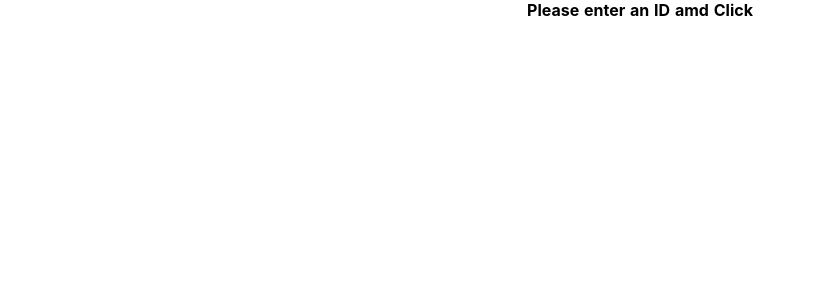
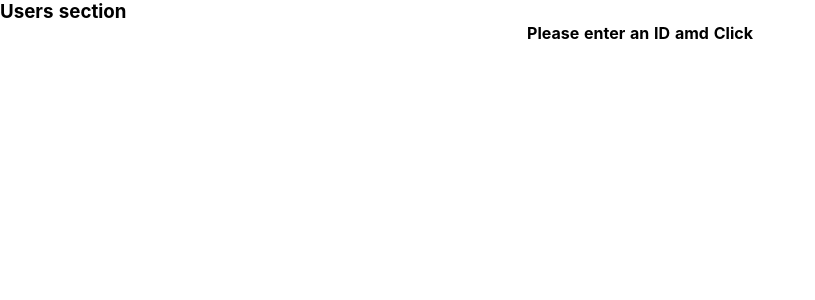
Before and after one commit to gaiyadev/nuxt-course, a Nuxt app: page / in a window 1280 px wide. Shown: the top 300 px of the page, without its empty margins (0-815 px from the left). Built offline with nearby package versions, Linux system fonts and the light colour scheme.

Commit message:
Nuxt layout

```diff
--- /dev/null
+++ b/layouts/users.vue
@@ -0,0 +1,11 @@
+<template>
+  <div>
+    <header>
+      <h3>Users section</h3>
+    </header>
+    <nuxt />
+  </div>
+</template>
+
+<style>
+</style>
--- a/pages/index.vue
+++ b/pages/index.vue
@@ -4,7 +4,14 @@
   </div>
 </template>
 
-
+<script>
+export default {
+  data() {
+    return {}
+  },
+  layout: 'users'
+}
+</script>
 
 <style>
 .container {
--- a/pages/users/_id.vue
+++ b/pages/users/_id.vue
@@ -5,6 +5,7 @@
 export default {
   validate(data) {
     return /^\d+$/.test(data.params.id)
-  }
+  },
+  layout: 'users'
 }
 </script>
--- a/pages/users/index.vue
+++ b/pages/users/index.vue
@@ -3,3 +3,8 @@
     <h2>THIS IS THE USERS PAGE</h2>
   </div>
 </template>
+<script>
+export default {
+  layout: 'users'
+}
+</script>
```
